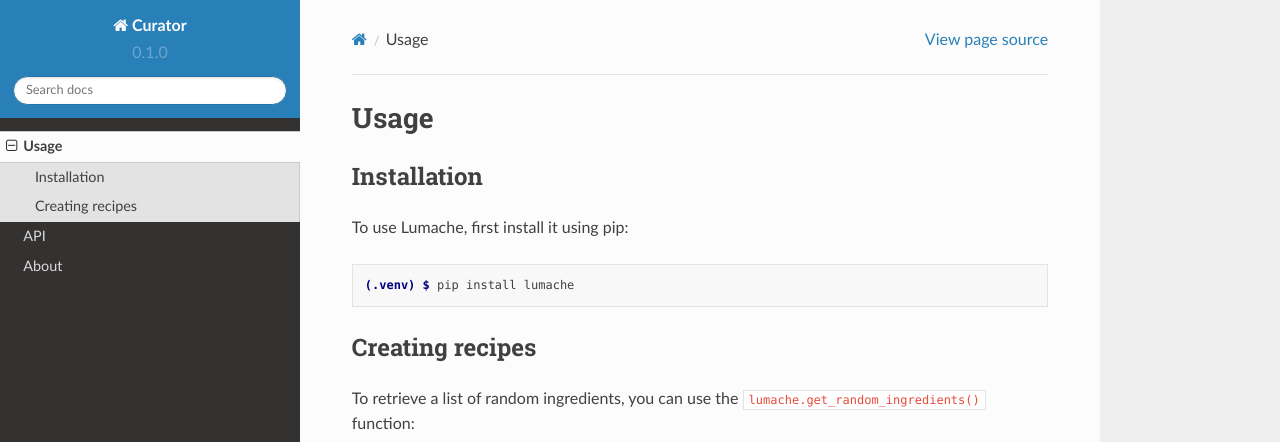
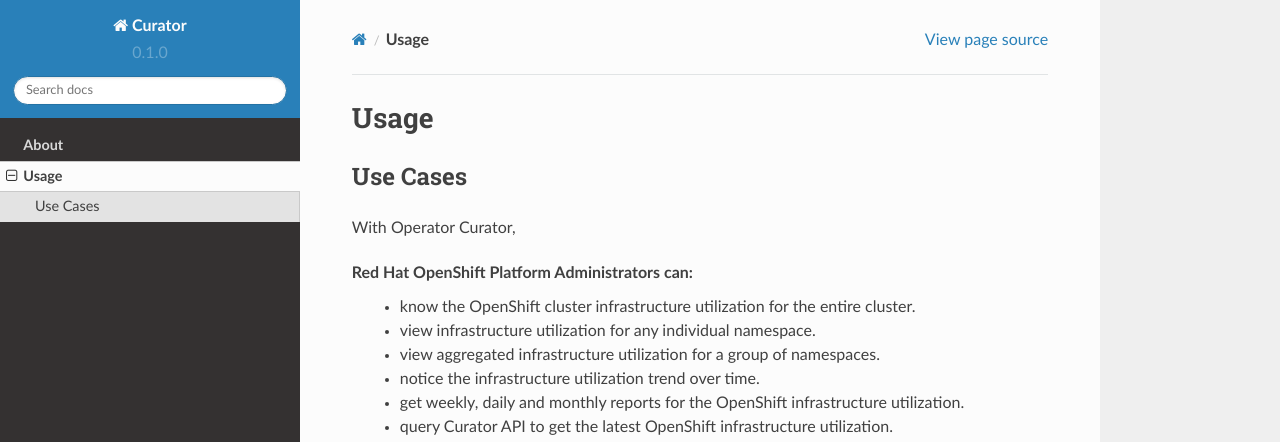
Before and after one commit to gagansk/curatorOperator, a Sphinx documentation site: the page built from docs/source/usage.rst, in a window 1280 px wide and 1095 px high. Shown: the top 442 px of the window. Built offline with Sphinx 7.4.7 and the Read the Docs theme 2.0.0, drawn with Linux system fonts in a browser that asks for light colours; some of the changed text lies outside the part shown.

Commit message:
Added Usage section

```diff
--- a/docs/source/index.rst
+++ b/docs/source/index.rst
@@ -15,6 +15,5 @@
 
 .. toctree::
 
+   about
    usage
-   api
-   about
--- a/docs/source/usage.rst
+++ b/docs/source/usage.rst
@@ -1,33 +1,19 @@
-Usage
-=====
+**Usage**
+=========
 
-.. _installation:
+Use Cases
+---------
+With Operator Curator,
 
-Installation
-------------
+Red Hat OpenShift Platform Administrators can:
+ * know the OpenShift cluster infrastructure utilization for the entire cluster.
+ * view infrastructure utilization for any individual namespace.
+ * view aggregated infrastructure utilization for a group of namespaces.
+ * notice the infrastructure utilization trend over time.
+ * get weekly, daily and monthly reports for the OpenShift infrastructure utilization.
+ * query Curator API to get the latest OpenShift infrastructure utilization.
+ * back up the infrastructure utilization data on S3-compatible storage.
 
-To use Lumache, first install it using pip:
-
-.. code-block:: console
-
-   (.venv) $ pip install lumache
-
-Creating recipes
-----------------
-
-To retrieve a list of random ingredients,
-you can use the ``lumache.get_random_ingredients()`` function:
-
-.. autofunction:: lumache.get_random_ingredients
-
-The ``kind`` parameter should be either ``"meat"``, ``"fish"``,
-or ``"veggies"``. Otherwise, :py:func:`lumache.get_random_ingredients`
-will raise an exception.
-
-.. autoexception:: lumache.InvalidKindError
-
-For example:
-
->>> import lumache
->>> lumache.get_random_ingredients()
-['shells', 'gorgonzola', 'parsley']
+Analysts can:
+ * pass the infrastructure usage data to an internal billing system.
+ * export the infrastructure usage data in CSV format to any tool.
```
Also changed, not shown: docs/source/about.rst (+6 -6 lines).
